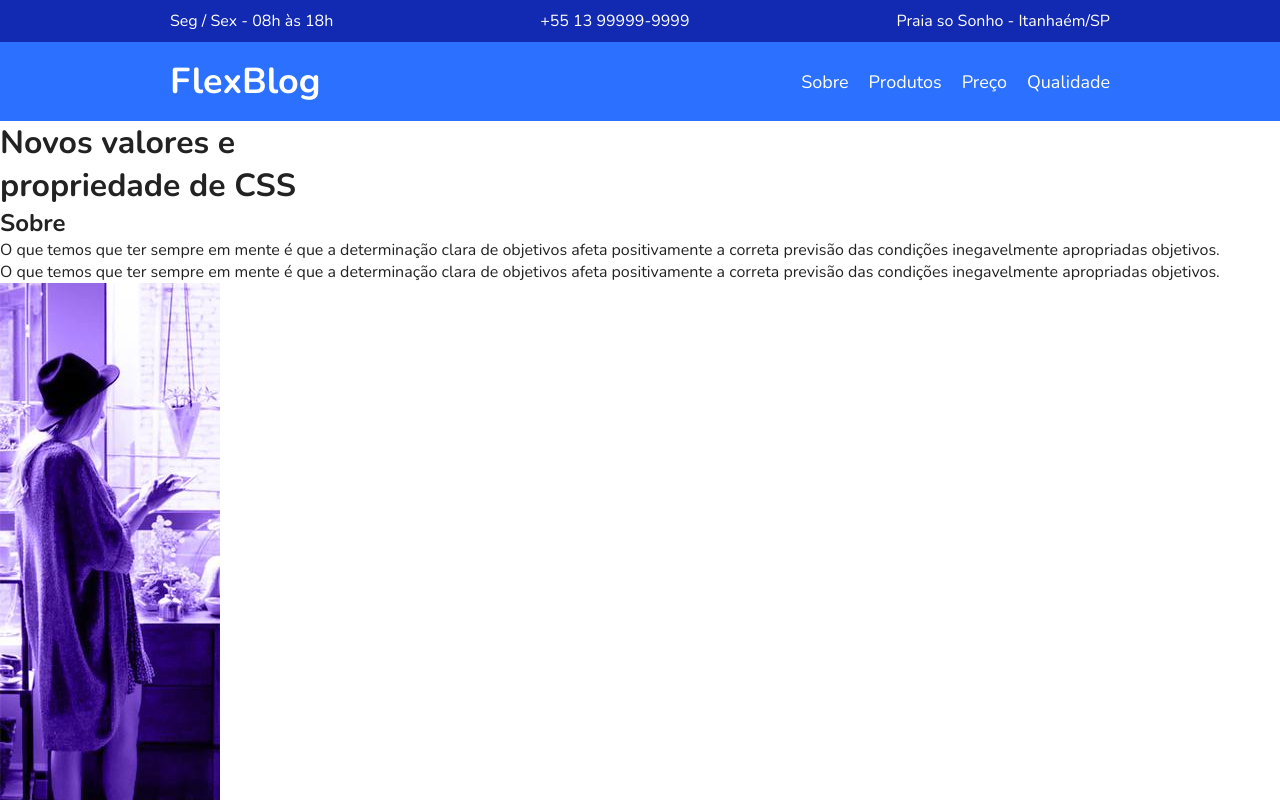
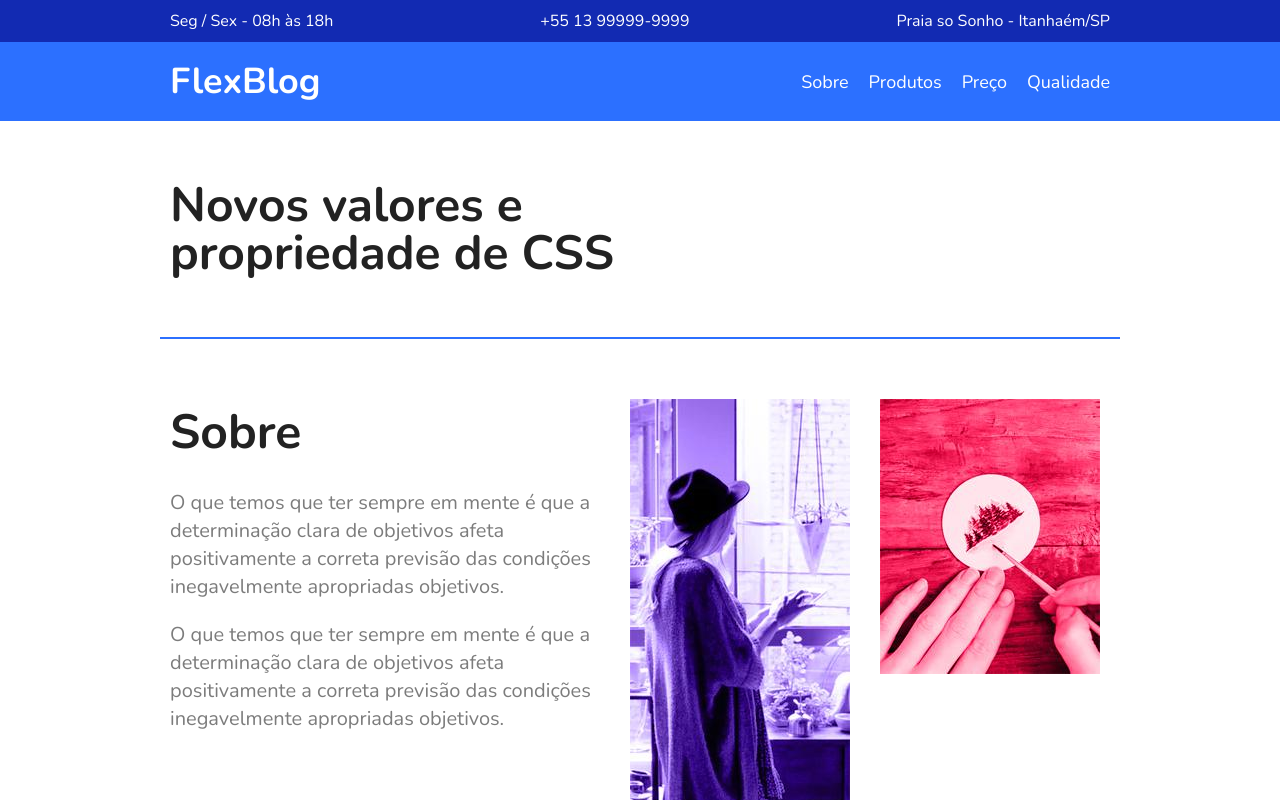
Before and after one commit to jorgejrdj/flexblog, a plain HTML site: page index.html in a window 1280 px wide. Shown: the top 800 px of the page. Drawn offline with nearby package versions, Linux system fonts and the light colour scheme.

Commit message:
sobre-finalizado

```diff
--- a/css/style.css
+++ b/css/style.css
@@ -86,3 +86,49 @@ box-sizing: border-box;
 .menu-nav a:hover{
   color: #122ab2;
 }
+
+/*Introdução */
+
+.introducao{
+  font-size: 3em;
+  line-height: 1;
+  max-width: 960px;
+  margin: 0 auto;
+  padding: 60px 10px;
+}
+
+/*Sobre*/
+
+.sobre{
+  border-top: 2px solid #2c70ff;
+  border-bottom: 2px solid #2c70ff;
+  max-width: 960px;
+  margin: 0 auto;
+  padding: 60px 0;
+  display: flex;
+  flex-wrap: wrap;
+
+}
+
+.sobre-info{
+  flex: 2 1 300px;
+  margin: 0 10px;
+
+}
+
+.sobre-info h1{
+  font-size: 3em;
+  margin-bottom: .5em;
+}
+
+.sobre-info p{
+  font-size: 1.25em;
+  line-height: 1.4;
+  margin-bottom: 1em;
+  color: #7c7c7c;
+}
+
+.sobre-img{
+flex: 1 1 160px;
+margin: 0 10px;
+}
```
